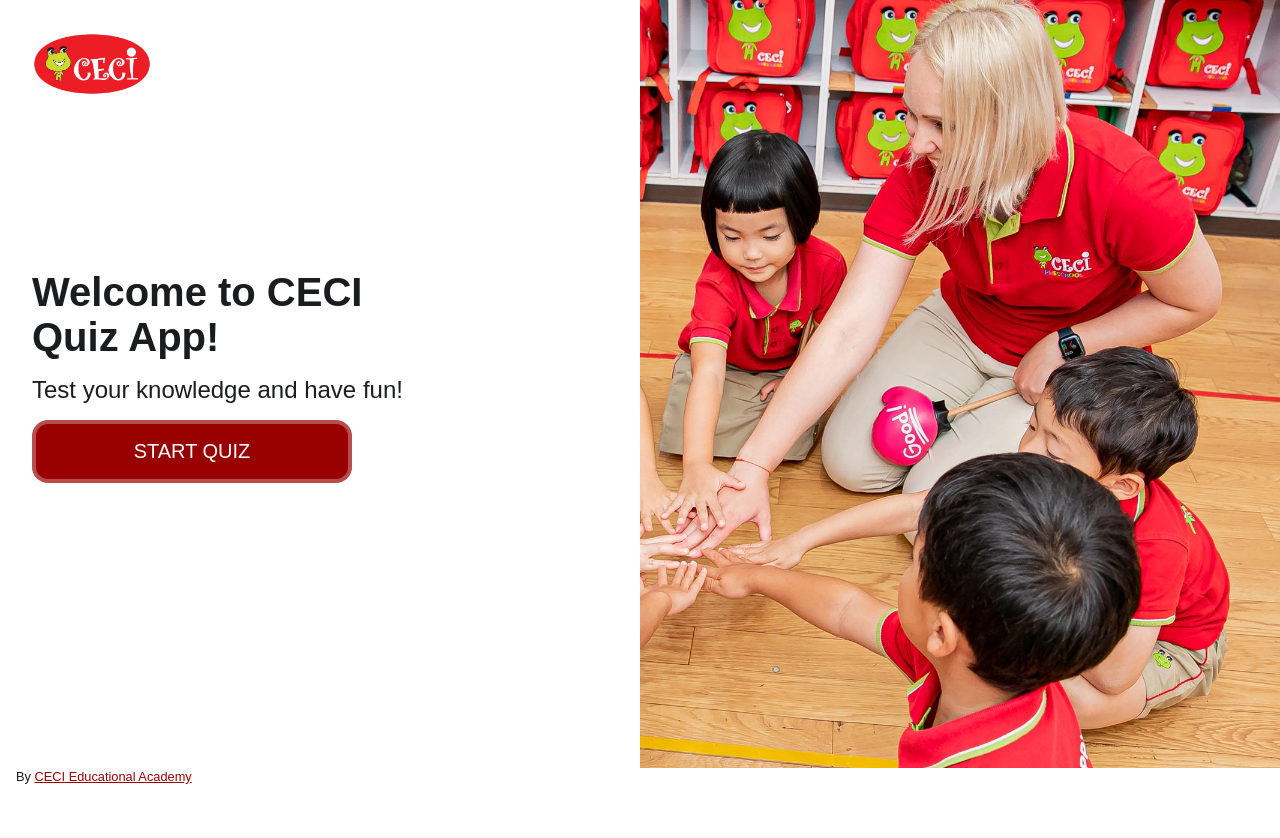
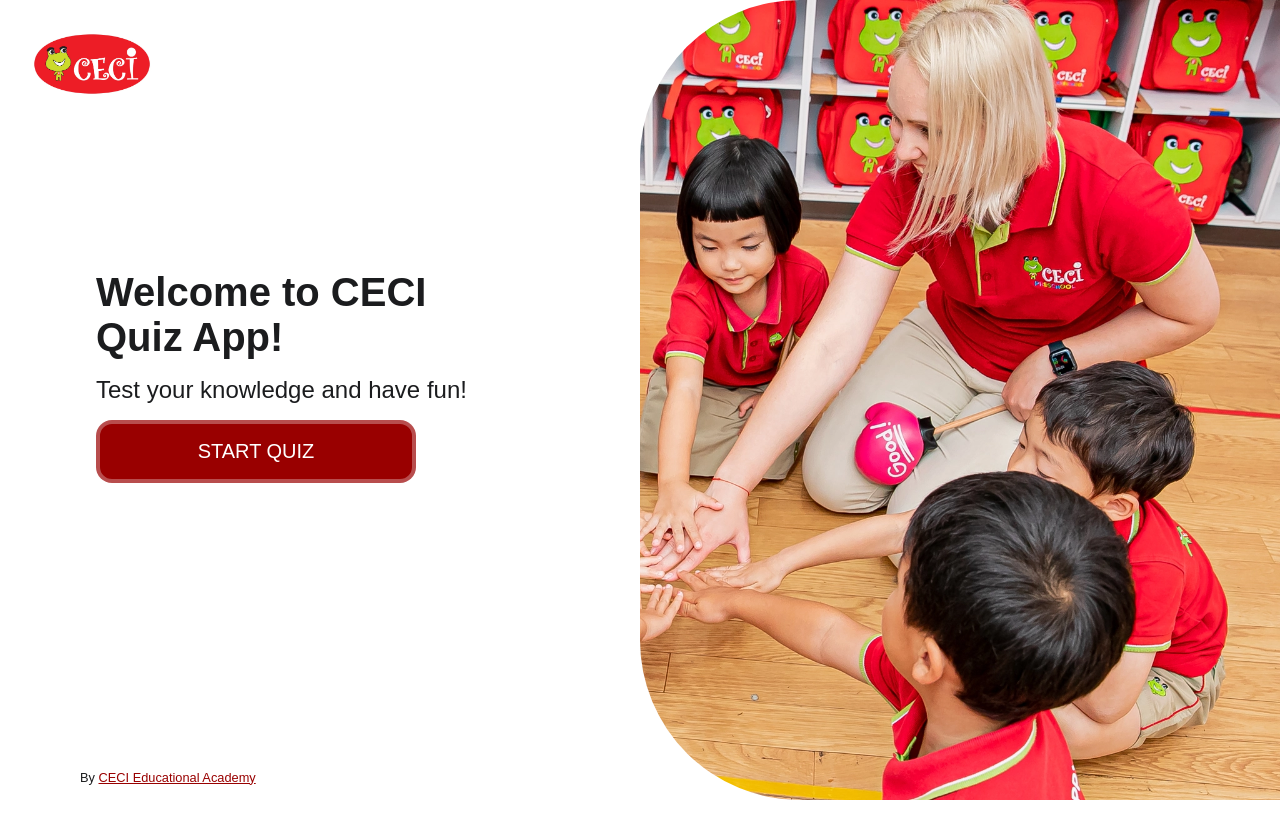
Before and after one commit to pedroelton/Ceci_Quiz_Game, a React (Create React App) app: page / in a window 1280 px wide. Shown: the top 838 px of the page. After the commit the page ends 800 px from the top, so only its background shows below. Built offline with nearby package versions, Linux system fonts and the light colour scheme.

Commit message:
updated image settings

```diff
--- a/src/components/pages/LandingPage.css
+++ b/src/components/pages/LandingPage.css
@@ -17,10 +17,12 @@
 
 .landingPage-container {
   height: 100vh;
-  width: 100vw;
+  width: 90vw;
   display: flex;
   flex-direction: column;
   align-items: center;
+  overflow: hidden;
+  /* background: blue; */
 }
 
 .landingPage-navbar {
@@ -37,18 +39,19 @@
 }
 
 .landingPage-content {
-  width: 80vw;
+  width: 100%;
   height: 100%;
-  background-image: none;
   display: flex;
   justify-content: space-between;
   align-items: center;
+  overflow: hidden;
 }
 
 .landingPage-content_left {
   display: flex;
   flex-direction: column;
   gap: 16px;
+  overflow: hidden;
 }
 
 .landingPage-content_text {
@@ -97,18 +100,23 @@
 }
 
 .landingPage-content_right {
-  background-image: url("../../img/img-ui/schoolWallpaper.webp");
+  /* background-image: url("../../img/img-ui/schoolWallpaper.webp"); */
   background-size: cover;
-  background-position: top right;
-  height: 100%;
-  width: 50%;
+  background-position: 50% 50%;
   position: absolute;
   top: 0;
   right: 0;
+  max-height: 100vh;
+  overflow: hidden;
+  background-color: var(--primary);
+  border-radius: 10rem 0 0 10rem;
   display: flex;
+  align-items: flex-start;
   justify-content: flex-end;
-  align-items: flex-start;
-  overflow: hidden;
+}
+.landingPage-content_right img {
+  height: 100%;
+  width: auto;
 }
 
 .landingPage-container footer {
@@ -117,6 +125,7 @@
   text-align: left;
   font-size: 0.8rem;
   z-index: 9;
+  overflow: hidden;
 }
 
 .landingPage-container footer a {
--- a/src/components/pages/LandingPage.jsx
+++ b/src/components/pages/LandingPage.jsx
@@ -1,6 +1,7 @@
 import React from "react";
 import "./LandingPage.css";
 import Logo from "../Logo";
+import schoolWallpaper from "../../img/img-ui/schoolWallpaper.webp";
 
 export default function LandingPage({ onButtonClick }) {
   return (
@@ -23,7 +24,7 @@
           <button onClick={onButtonClick}>Start Quiz</button>
         </div>
         <div className="landingPage-content_right">
-          {/* <img src={schoolWallpaper} alt="CECI School logo" /> */}
+          <img src={schoolWallpaper} alt="CECI School logo" />
         </div>
       </div>
       {/* End Landing page Content */}
```
